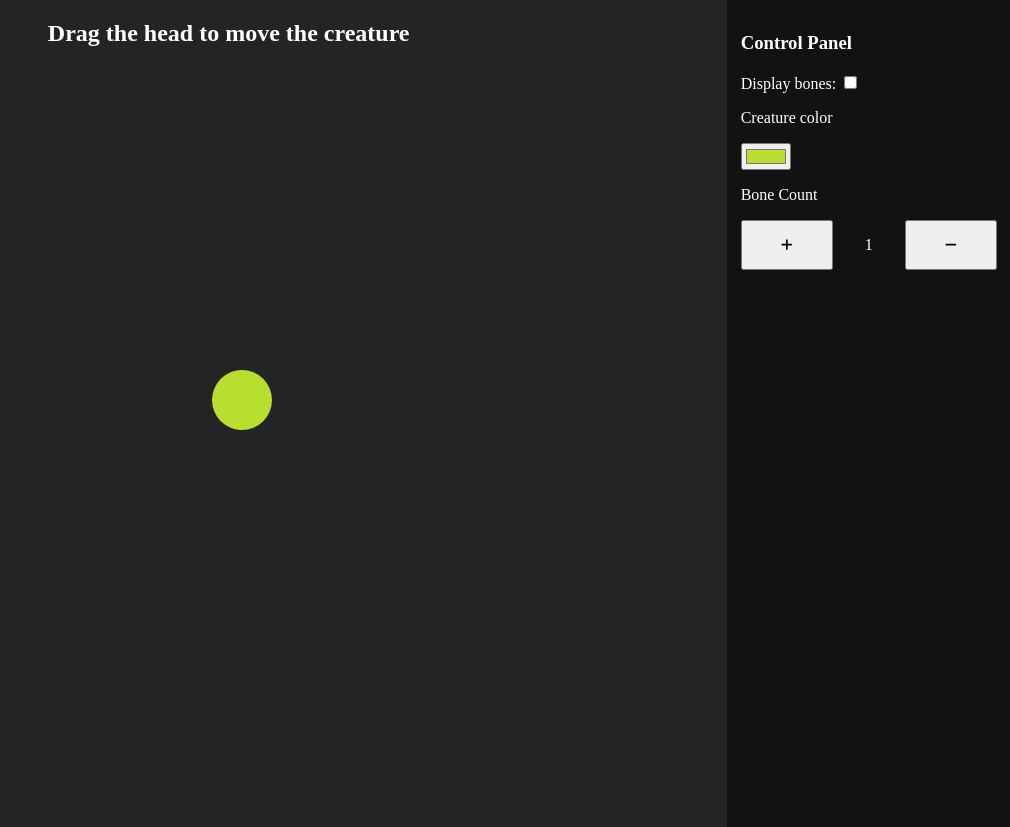
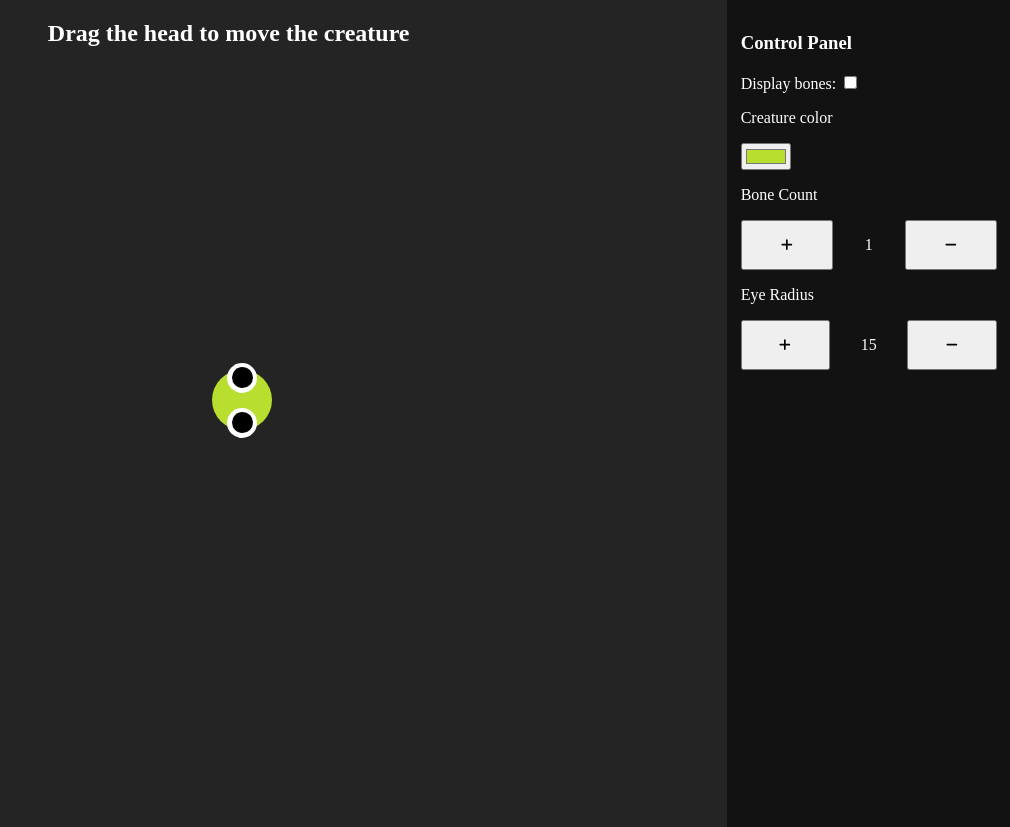
Before and after one commit to DaiF1/CreatureSandbox, a React (Vite) app: page / in a window 1280 px wide. Shown: the whole page, without its empty margins (270-1280 px from the left). Built offline with nearby package versions, Linux system fonts and the light colour scheme.

Commit message:
feat(creature): add eyes

```diff
--- a/src/App.tsx
+++ b/src/App.tsx
@@ -8,6 +8,7 @@ function App() {
     const [boneCount, setBoneCount] = useState<number>(1);
     const [showBones, setShowBones] = useState<boolean>(false);
     const [creatureColor, setCreatureColor] = useState("#B8DE2F");
+    const [eyeRadius, setEyeRadius] = useState<number>(15);
 
     return (
         <div id="main-app">
@@ -15,7 +16,7 @@ function App() {
                 <h2 id="helper-text">Drag the head to move the creature</h2>
             </header>
 
-            <Creature boneCount={boneCount} showBones={showBones} color={creatureColor}></Creature>
+            <Creature boneCount={boneCount} showBones={showBones} color={creatureColor} eyeRadius={eyeRadius}></Creature>
 
             <div id="config-panel">
                 <h3>Control Panel</h3>
@@ -40,6 +41,17 @@ function App() {
                         <FontAwesomeIcon icon={faMinus} />
                     </button>
                 </div>
+
+                <p>Eye Radius</p>
+                <div className="config-option">
+                    <button onClick={() => setEyeRadius(eyeRadius + 1)}>
+                        <FontAwesomeIcon icon={faPlus} />
+                    </button>
+                    <p>{eyeRadius}</p>
+                    <button onClick={() => { if (eyeRadius > 1) setEyeRadius(eyeRadius - 1)}}>
+                        <FontAwesomeIcon icon={faMinus} />
+                    </button>
+                </div>
             </div>
         </div>
     )
--- a/src/Creature.css
+++ b/src/Creature.css
@@ -21,3 +21,17 @@
     background-color: white;
     border-radius: 100%;
 }
+
+.creature-eye {
+    position: absolute;
+
+    background-color: white;
+    border-radius: 100%;
+
+    z-index: 8;
+}
+
+.creature-eye-pupil {
+    background-color: black;
+    z-index: 9;
+}
--- a/src/Creature.tsx
+++ b/src/Creature.tsx
@@ -3,19 +3,56 @@ import {boneRadius, boneOffset, NodeProps, ArmatureNode} from "./ArmatureNode"
 
 import './Creature.css'
 
+function degToRad(d: number) {
+    return d * Math.PI / 180;
+}
+
 const defaultBodyRadius = 20;
+
+interface CreatureEyeProps {
+    x: number,
+    y: number,
+    radius: number,
+};
+
+function CreatureEye({x = 0, y = 0, radius = 0}: CreatureEyeProps) {
+    const pupilRadius = radius * 0.7;
+
+    return (<>
+            <div className="creature-eye creature-eye"
+                style={{
+                    left: x - radius,
+                    top: y - radius,
+                    width: radius * 2,
+                    height: radius * 2,
+                }}
+            ></div>
+            <div className="creature-eye creature-eye-pupil"
+                style={{
+                    left: x - pupilRadius,
+                    top: y - pupilRadius,
+                    width: pupilRadius * 2,
+                    height: pupilRadius * 2,
+                }}
+            ></div>
+        </>
+    )
+}
 
 interface CreatureProps {
     boneCount: number,
     showBones: boolean,
     color: string,
+    eyeRadius: number,
 }
 
-export function Creature({boneCount = 0, showBones = false, color = ""}: CreatureProps) {
+export function Creature({boneCount = 0, showBones = false, color = "", eyeRadius}: CreatureProps) {
     const [headX, setHeadX] = useState<number>(window.innerWidth / 2 -
                                                window.innerWidth * 0.1); // Config panel offset
     const [headY, setHeadY] = useState<number>(window.innerHeight / 2);
     const headRadius = 30; // Change that to a useState when adding size controls
+
+    const [dirTheta, setDirTheta] = useState<number>(0); // Creature direction in polar coordinates. Angle in radians
 
     const [dragging, setDragging] = useState<boolean>(false);
 
@@ -39,7 +76,18 @@ export function Creature({boneCount = 0, showBones = false, color = ""}: Creatur
         }
     }, [boneCount]);
 
-    const updateCreaturePositions = (x: number, y: number) => {
+    const updateCreaturePositions = (prevPos: any, x: number, y: number) => {
+        let dx = x - prevPos.x;
+        let dy = y - prevPos.y;
+
+        let mag = Math.sqrt(dx * dx + dy * dy);
+
+        if (mag > 2) {
+            console.log(mag);
+            let theta = Math.atan2(dy, dx);
+            setDirTheta(theta);
+        }
+
         setHeadX(x);
         setHeadY(y);
 
@@ -61,11 +109,13 @@ export function Creature({boneCount = 0, showBones = false, color = ""}: Creatur
     }
 
     useEffect(() => {
+        let previousPos = { x: headX, y: headY }
+
         const onMouseMove = (e: MouseEvent) => {
             if (!dragging)
                 return;
-
-            updateCreaturePositions(e.clientX, e.clientY);
+            updateCreaturePositions(previousPos, e.clientX, e.clientY);
+            previousPos = { x: e.clientX, y: e.clientY };
         }
 
         window.addEventListener('mousemove', onMouseMove);
@@ -74,11 +124,14 @@ export function Creature({boneCount = 0, showBones = false, color = ""}: Creatur
     }, [dragging])
 
     useEffect(() => {
+        let previousPos = { x: headX, y: headY }
+
         const onTouchMove = (e: TouchEvent) => {
             if (!dragging || e.targetTouches.length > 1)
                 return;
 
-            updateCreaturePositions(e.targetTouches[0].clientX, e.targetTouches[0].clientY);
+            updateCreaturePositions(previousPos, e.targetTouches[0].clientX, e.targetTouches[0].clientY);
+            previousPos = { x: e.targetTouches[0].clientX, y: e.targetTouches[0].clientY };
         }
 
         window.addEventListener('touchmove', onTouchMove);
@@ -119,6 +172,18 @@ export function Creature({boneCount = 0, showBones = false, color = ""}: Creatur
                  }}
                  >
              </div>
+
+             <CreatureEye
+                x={headX + (headRadius - eyeRadius / 2) * Math.cos(dirTheta - degToRad(90))}
+                y={headY + (headRadius - eyeRadius / 2) * Math.sin(dirTheta - degToRad(90))}
+                radius={eyeRadius}>
+            </CreatureEye>
+             <CreatureEye
+                x={headX + (headRadius - eyeRadius / 2) * Math.cos(dirTheta + degToRad(90))}
+                y={headY + (headRadius - eyeRadius / 2) * Math.sin(dirTheta + degToRad(90))}
+                radius={eyeRadius}>
+            </CreatureEye>
+
             {nodes.map((node, index) => <ArmatureNode key={index}
                        x={node.x}
                        y={node.y}
```
